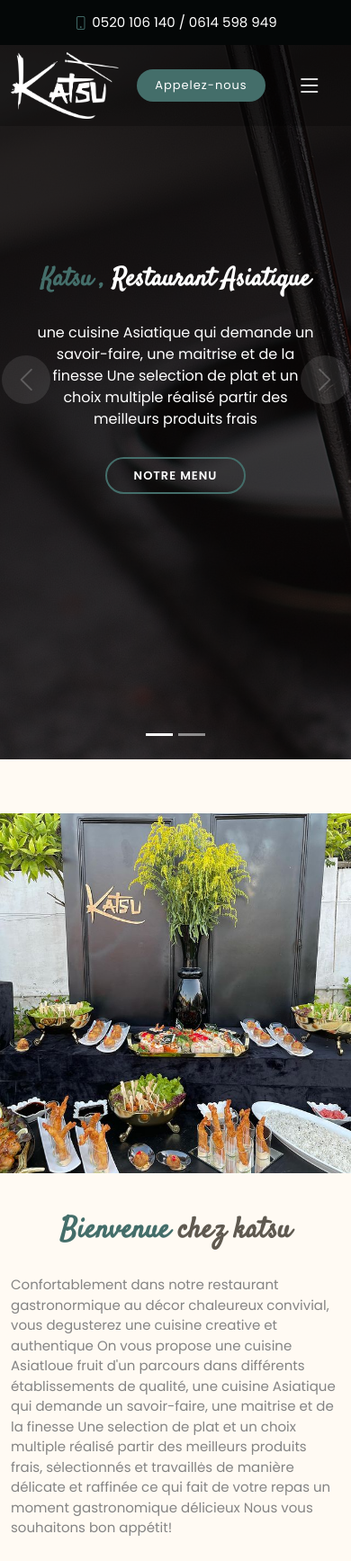
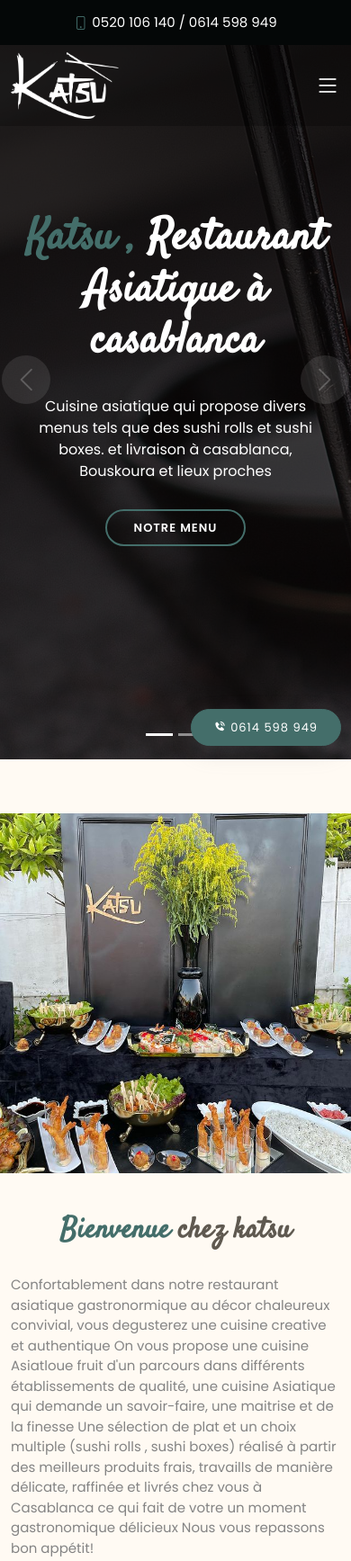
Before and after one commit to omaressaouaf/katsu-static, a plain HTML site: page index.html in a window 390 px wide. Shown: the top 1735 px of the page at 90% size. Drawn offline with Linux system fonts and the light colour scheme.

Commit message:
added call us float button

```diff
--- a/assets/css/style.css
+++ b/assets/css/style.css
@@ -90,6 +90,25 @@
 }
 
 /*--------------------------------------------------------------
+# Call delivery button
+--------------------------------------------------------------*/
+.call-delivery-btn {
+  position: fixed;
+  right: 11px;
+  bottom: 15px;
+  z-index: 996;
+  background: var(--primary-color);
+  border-radius: 50px;
+  transition: all 0.4s;
+  box-shadow: rgba(149, 157, 165, 0.2) 0px 8px 24px !important;
+}
+.call-delivery-btn i {
+  color : white !important;
+}
+
+
+
+/*--------------------------------------------------------------
 # Top Bar
 --------------------------------------------------------------*/
 #topbar {
@@ -288,6 +307,7 @@
   display: none;
   line-height: 0;
   transition: 0.5s;
+  text-align: end;
 }
 
 @media (max-width: 991px) {
@@ -414,13 +434,13 @@
 #hero .carousel-content {
   text-align: center;
 }
-#hero h2 {
+#hero h1 {
   color: #fff;
   margin-bottom: 30px;
   font-size: 48px;
   font-weight: 700;
 }
-#hero h2 span {
+#hero h1 span {
   color: var(--primary-color);
 }
 #hero p {
--- a/index.html
+++ b/index.html
@@ -4,13 +4,22 @@
     <meta charset="utf-8" />
     <meta content="width=device-width, initial-scale=1.0" name="viewport" />
 
-    <title>Delicious Bootstrap Template - Index</title>
-    <meta content="" name="description" />
+    <!-- Seo -->
+    <title>Katsu Sushi - Meilleur restaurant asiatique à casablanca</title>
+    <meta
+      content="Livraison de sushi des Katsu et plus à casablanca. Commandez maintenant auprès du meilleur restaurant asiatique"
+      name="description"
+    />
     <meta content="" name="keywords" />
 
     <!-- Favicons -->
-    <link href="assets/img/favicon.png" rel="icon" />
-    <link href="assets/img/apple-touch-icon.png" rel="apple-touch-icon" />
+    <link rel="apple-touch-icon" sizes="180x180" href="assets/img/favicons/apple-touch-icon.png" />
+    <link rel="icon" type="image/png" sizes="32x32" href="assets/img/favicons/favicon-32x32.png" />
+    <link rel="icon" type="image/png" sizes="16x16" href="assets/img/favicons/favicon-16x16.png" />
+    <link rel="manifest" href="assets/img/favicons/site.webmanifest" />
+    <link rel="mask-icon" href="assets/img/favicons/safari-pinned-tab.svg" color="#5bbad5" />
+    <meta name="msapplication-TileColor" content="#da532c" />
+    <meta name="theme-color" content="#ffffff" />
 
     <!-- Google Fonts -->
     <link
@@ -28,13 +37,6 @@
 
     <!-- Template Main CSS File -->
     <link href="assets/css/style.css" rel="stylesheet" />
-
-    <!-- =======================================================
-  * Template Name: Delicious - v4.5.0
-  * Template URL: https://bootstrapmade.com/delicious-free-restaurant-bootstrap-theme/
-  * Author: BootstrapMade.com
-  * License: https://bootstrapmade.com/license/
-  ======================================================== -->
   </head>
 
   <body>
@@ -51,12 +53,12 @@
     <!-- ======= Header ======= -->
     <header id="header" class="fixed-top d-flex align-items-center header-transparent">
       <div class="container-fluid container-xl d-flex align-items-center justify-content-between">
-        <div class="logo me-auto">
+        <div class="logo">
           <!-- Uncomment below if you prefer to use an image logo -->
           <a href="#hero"><img src="assets/img/logo-white.png" alt="katsu logo" class="img-fluid" /></a>
         </div>
 
-        <nav id="navbar" class="navbar order-last order-lg-0 m-auto">
+        <nav id="navbar" class="navbar order-last order-lg-0">
           <ul>
             <li>
               <a class="nav-link scrollto" href="#menu">Menu</a>
@@ -68,9 +70,6 @@
               <a class="nav-link scrollto" href="#contact">Contact</a>
             </li>
             <li>
-              <a class="nav-link scrollto" href="#chefs">Cuisiniers</a>
-            </li>
-            <li>
               <a class="nav-link scrollto" href="#gallery">Galerie</a>
             </li>
           </ul>
@@ -78,7 +77,7 @@
         </nav>
         <!-- .navbar -->
 
-        <a href="#book-a-table" class="book-a-table-btn scrollto">Appelez-nous</a>
+        <a href="tel:+212614598949" class="book-a-table-btn scrollto d-none d-lg-block">Appelez-nous</a>
       </div>
     </header>
     <!-- End Header -->
@@ -99,13 +98,13 @@
             >
               <div class="carousel-container">
                 <div class="carousel-content">
-                  <h2 class="animate__animated animate__fadeInDown">
+                  <h1 class="animate__animated animate__fadeInDown">
                     <span>Katsu ,</span>
-                    Restaurant Asiatique
-                  </h2>
+                    Restaurant Asiatique à casablanca
+                  </h1>
                   <p class="animate__animated animate__fadeInUp">
-                    une cuisine Asiatique qui demande un savoir-faire, une maitrise et de la finesse Une selection de
-                    plat et un choix multiple réalisé partir des meilleurs produits frais
+                    Cuisine asiatique qui propose divers menus tels que des sushi rolls et sushi boxes. et livraison à
+                    casablanca, Bouskoura et lieux proches
                   </p>
                   <div>
                     <a href="#menu" class="btn-menu animate__animated animate__fadeInUp scrollto">Notre menu</a>
@@ -124,13 +123,13 @@
             >
               <div class="carousel-container">
                 <div class="carousel-content">
-                  <h2 class="animate__animated animate__fadeInDown">
+                  <h1 class="animate__animated animate__fadeInDown">
                     <span>Katsu ,</span>
-                    Restaurant Asiatique
-                  </h2>
+                    Restaurant Asiatique à casablanca
+                  </h1>
                   <p class="animate__animated animate__fadeInUp">
-                    une cuisine Asiatique qui demande un savoir-faire, une maitrise et de la finesse Une selection de
-                    plat et un choix multiple réalisé partir des meilleurs produits frais
+                    Cuisine asiatique qui propose divers menus tels que des sushi rolls et sushi boxes. et livraison à
+                    casablanca, Bouskoura et lieux proches
                   </p>
                   <div>
                     <a href="#menu" class="btn-menu animate__animated animate__fadeInUp scrollto">Notre menu</a>
@@ -139,10 +138,24 @@
               </div>
             </div>
           </div>
-          <a  aria-label="Slider Controls" rel="noopener" class="carousel-control-prev" href="#heroCarousel" role="button" data-bs-slide="prev">
+          <a
+            aria-label="Slider Controls"
+            rel="noopener"
+            class="carousel-control-prev"
+            href="#heroCarousel"
+            role="button"
+            data-bs-slide="prev"
+          >
             <span class="carousel-control-prev-icon bi bi-chevron-left" aria-hidden="true"></span>
           </a>
-          <a  aria-label="Slider Controls" rel="noopener" class="carousel-control-next" href="#heroCarousel" role="button" data-bs-slide="next">
+          <a
+            aria-label="Slider Controls"
+            rel="noopener"
+            class="carousel-control-next"
+            href="#heroCarousel"
+            role="button"
+            data-bs-slide="next"
+          >
             <span class="carousel-control-next-icon bi bi-chevron-right" aria-hidden="true"></span>
           </a>
         </div>
@@ -166,12 +179,13 @@
                   <h2><span>Bienvenue</span> chez katsu</h2>
                 </div>
                 <p>
-                  Confortablement dans notre restaurant gastronormique au décor chaleureux convivial, vous degusterez
-                  une cuisine creative et authentique On vous propose une cuisine Asiatloue fruit d'un parcours dans
-                  différents établissements de qualité, une cuisine Asiatique qui demande un savoir-faire, une maitrise
-                  et de la finesse Une selection de plat et un choix multiple réalisé partir des meilleurs produits
-                  frais, sėlectionnés et travaillės de manière délicate et raffinée ce qui fait de votre repas un moment
-                  gastronomique délicieux Nous vous souhaitons bon appétit!
+                  Confortablement dans notre restaurant asiatique gastronormique au décor chaleureux convivial, vous
+                  degusterez une cuisine creative et authentique On vous propose une cuisine Asiatloue fruit d'un
+                  parcours dans différents établissements de qualité, une cuisine Asiatique qui demande un savoir-faire,
+                  une maitrise et de la finesse Une sélection de plat et un choix multiple (sushi rolls , sushi boxes)
+                  réalisé à partir des meilleurs produits frais, travaills de manière délicate, raffinée et livrés chez
+                  vous à Casablanca ce qui fait de votre un moment gastronomique délicieux Nous vous repassons bon
+                  appétit!
                 </p>
               </div>
             </div>
@@ -302,11 +316,25 @@
               </div>
             </div>
 
-            <a  aria-label="Slider Controls" rel="noopener" class="carousel-control-prev" href="#menuCarousel" role="button" data-bs-slide="prev">
+            <a
+              aria-label="Slider Controls"
+              rel="noopener"
+              class="carousel-control-prev"
+              href="#menuCarousel"
+              role="button"
+              data-bs-slide="prev"
+            >
               <span class="carousel-control-prev-icon bi bi-chevron-left" aria-hidden="true"></span>
             </a>
 
-            <a  aria-label="Slider Controls" rel="noopener" class="carousel-control-next" href="#menuCarousel" role="button" data-bs-slide="next">
+            <a
+              aria-label="Slider Controls"
+              rel="noopener"
+              class="carousel-control-next"
+              href="#menuCarousel"
+              role="button"
+              data-bs-slide="next"
+            >
               <span class="carousel-control-next-icon bi bi-chevron-right" aria-hidden="true"></span>
             </a>
           </div>
@@ -329,8 +357,8 @@
               <div class="box">
                 <h4>Meilleure cuisine asiatique</h4>
                 <p>
-                  meilleurs sushis japonais. avec des soupes extraordinaires qui vont avec. et profitez de vos envies de
-                  restauration rapide avec nos spéciaux tacos & tataki
+                  meilleurs sushis japonais à casablanca. avec des soupes extraordinaires pour l'accompagner. et
+                  profitez de vos envies de restauration rapide avec nos tacos & tataki spéciaux
                 </p>
               </div>
             </div>
@@ -339,7 +367,7 @@
               <div class="box">
                 <h4>Reconnu par des célébrités célèbres</h4>
                 <p>
-                  vous ne nous faites pas encore confiance ? eh bien jetez un œil à votre instagram et voyez l'une des
+                  vous ne nous faites pas encore confiance ? eh bien jetez un œil à notre instagram et voyez l'une des
                   opinions des célébrités marocaines
                 </p>
               </div>
@@ -528,7 +556,6 @@
       </section>
       <!-- End Gallery Section -->
 
-
       <!-- ======= Testimonials Section ======= -->
       <section id="testimonials" class="testimonials">
         <div class="container position-relative">
@@ -645,16 +672,28 @@
     <!-- ======= Footer ======= -->
     <footer id="footer">
       <div class="container">
-        <a  aria-label="Katsu Logo" rel="noopener" href="#hero"><img src="assets/img/logo-green.png" alt="katsu logo" class="img-fluid mb-4" /></a>
+        <a aria-label="Katsu Logo" rel="noopener" href="#hero"
+          ><img src="assets/img/logo-green.png" alt="katsu logo" class="img-fluid mb-4"
+        /></a>
         <p>
           <i class="bx bxs-quote-alt-left quote-icon-left"></i> Katsu, taste the difference
           <i class="bx bxs-quote-alt-right quote-icon-right"></i>
         </p>
         <div class="social-links">
-          <a  aria-label="facebook" rel="noopener" target="_blank" href="https://www.facebook.com/restaurantkatsu" class="facebook"
+          <a
+            aria-label="facebook"
+            rel="noopener"
+            target="_blank"
+            href="https://www.facebook.com/restaurantkatsu"
+            class="facebook"
             ><i class="bx bxl-facebook"></i
           ></a>
-          <a  aria-label="instagram" rel="noopener" target="_blank" href="https://www.instagram.com/katsumaroc" class="instagram"
+          <a
+            aria-label="instagram"
+            rel="noopener"
+            target="_blank"
+            href="https://www.instagram.com/katsumaroc"
+            class="instagram"
             ><i class="bx bxl-instagram"></i
           ></a>
         </div>
@@ -676,9 +715,9 @@
     </footer>
     <!-- End Footer -->
 
-    <a href="#" class="back-to-top d-flex align-items-center justify-content-center"
-      ><i class="bi bi-arrow-up-short"></i
-    ></a>
+    <a href="tel:+212614598949" class="btn-prim call-delivery-btn">
+      <i class="bx bxs-phone-call"></i> <span>0614 598 949</span>
+    </a>
 
     <!-- Vendor JS Files -->
     <script src="assets/vendor/bootstrap/js/bootstrap.bundle.min.js"></script>
```
Also changed, not shown: assets/img/favicons/browserconfig.xml (added, +9 -0 lines), assets/img/apple-touch-icon.png (deleted), assets/img/favicon.png (deleted), assets/img/favicons/android-chrome-192x192.png (added), assets/img/favicons/android-chrome-256x256.png (added), assets/img/favicons/apple-touch-icon.png (added), assets/img/favicons/favicon-16x16.png (added), assets/img/favicons/favicon-32x32.png (added), assets/img/favicons/favicon.ico (added), assets/img/favicons/mstile-150x150.png (added), assets/img/favicons/safari-pinned-tab.svg (added), assets/img/favicons/site.webmanifest (added).
